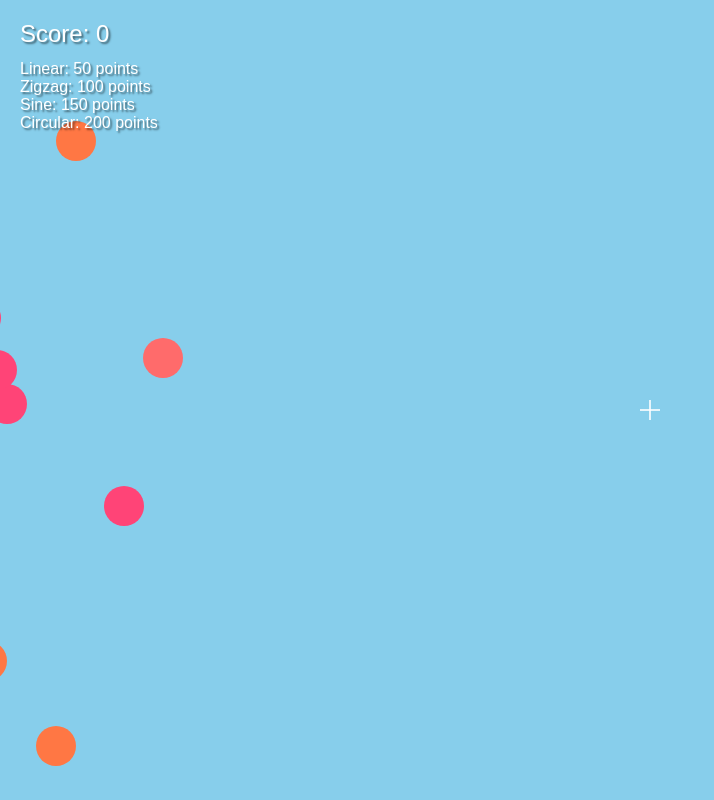
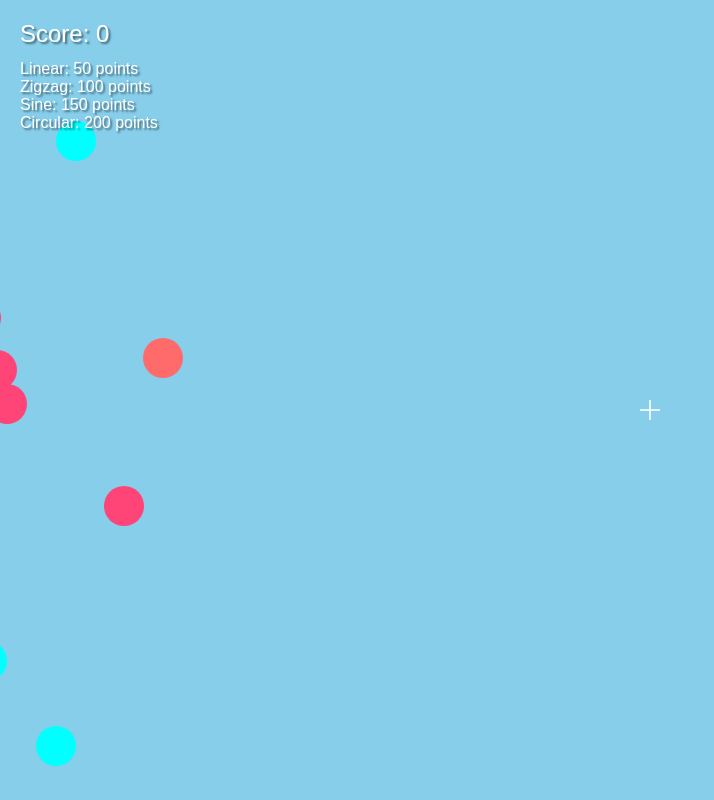
Before and after one commit to seandiddycombs1/FPSGame, a plain HTML site: page index.html in a window 1280 px wide. Shown: the whole page, without its empty margins (0-714 px from the left). Drawn offline with Linux system fonts and the light colour scheme.

Commit message:
Update index.html

```diff
--- a/index.html
+++ b/index.html
@@ -31,7 +31,7 @@
             background-color: #ff4477;
         }
         .target.circular {
-            background-color: #ff7744;
+            background-color: #00ffff;
         }
         .target:hover {
             filter: brightness(1.2);
```
